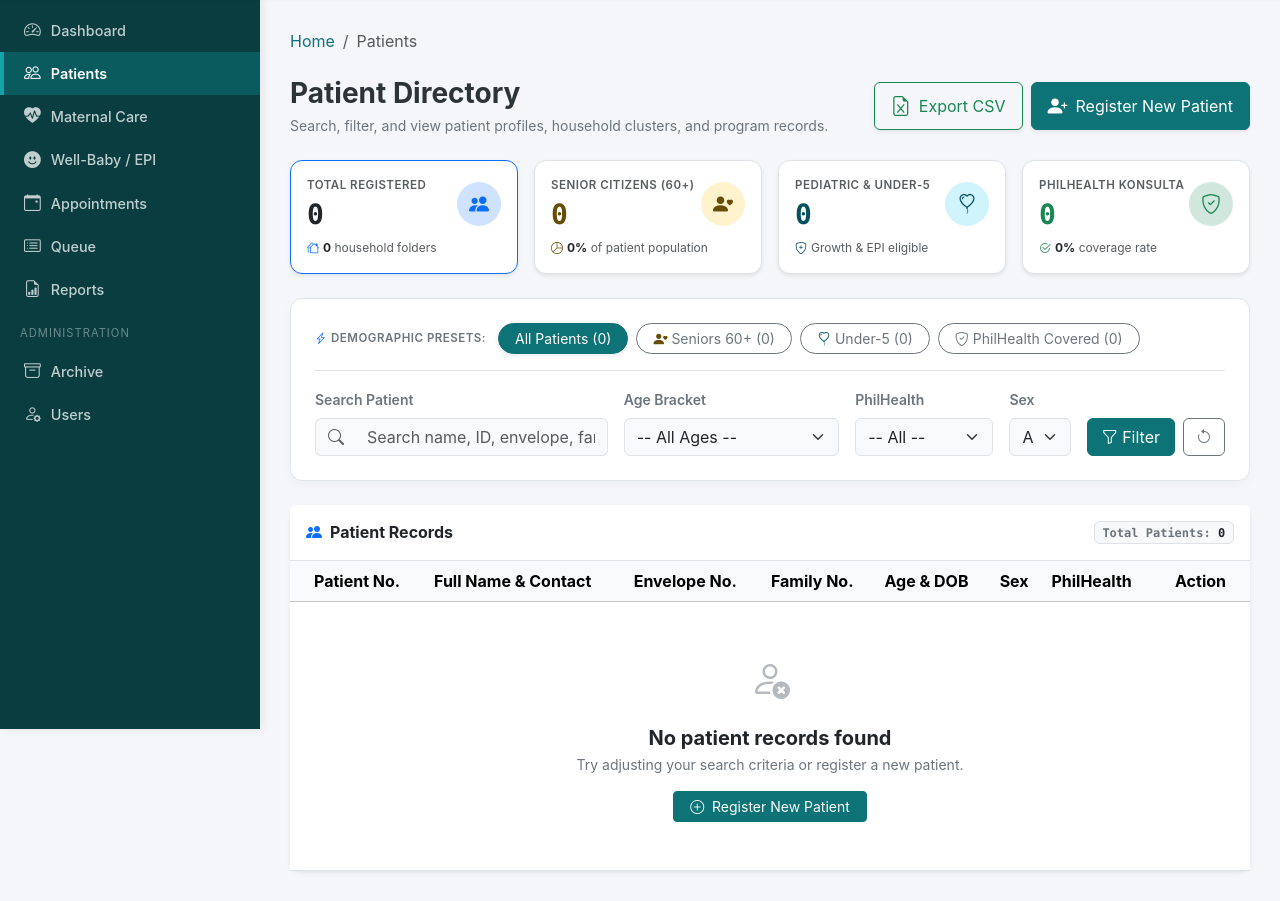
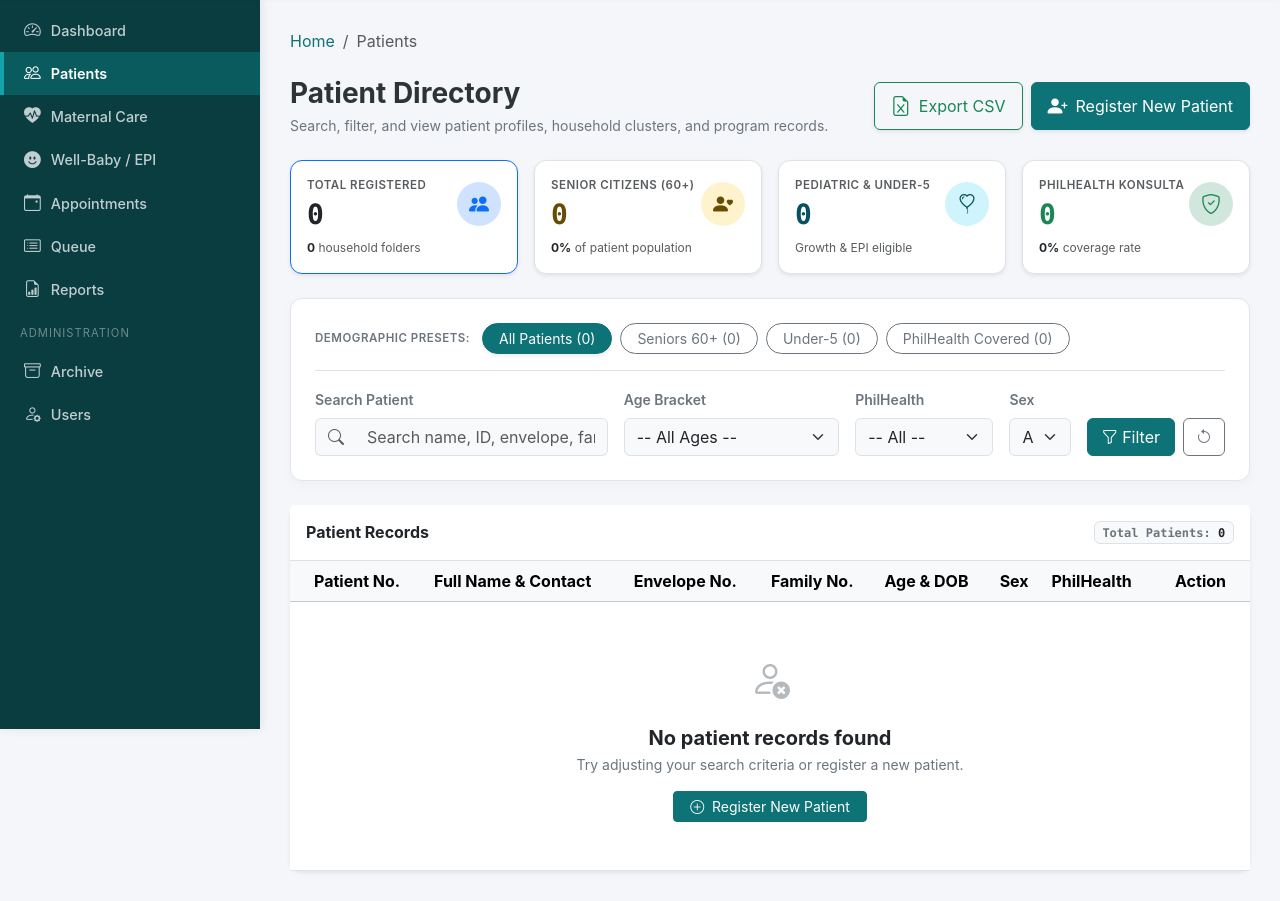
Before and after one commit to Renzo365/sinalhan-hc-system, a PHP site: page /sinalhan-hc-system/patients in a window 1280 px wide. Shown: the part 71-972 px from the top of the page. Run offline with PHP 8.4, Linux system fonts and the light colour scheme; a user stored in the database is signed in; data that the repository does not hold is empty.

Commit message:
refactor: Simplify UI elements and remove unnecessary icons in dashboard and patients views

```diff
--- a/app/Views/patients/index.php
+++ b/app/Views/patients/index.php
@@ -50,9 +50,8 @@ $isAllActive = empty($filters['age_group']) && empty($filters['phic_status']) &&
                             <i class="bi bi-people-fill fs-5"></i>
                         </div>
                     </div>
-                    <div class="small text-muted mt-2 d-flex align-items-center gap-1" style="font-size: 0.75rem;">
-                        <i class="bi bi-houses text-primary"></i>
-                        <span><strong class="text-dark"><?= number_format($households) ?></strong> household folders</span>
+                    <div class="small text-muted mt-2" style="font-size: 0.75rem;">
+                        <strong class="text-dark"><?= number_format($households) ?></strong> household folders
                     </div>
                 </div>
             </div>
@@ -75,9 +74,8 @@ $isAllActive = empty($filters['age_group']) && empty($filters['phic_status']) &&
                             <i class="bi bi-person-heart fs-5"></i>
                         </div>
                     </div>
-                    <div class="small text-muted mt-2 d-flex align-items-center gap-1" style="font-size: 0.75rem;">
-                        <i class="bi bi-pie-chart text-warning-emphasis"></i>
-                        <span><strong class="text-dark"><?= $seniorPct ?>%</strong> of patient population</span>
+                    <div class="small text-muted mt-2" style="font-size: 0.75rem;">
+                        <strong class="text-dark"><?= $seniorPct ?>%</strong> of patient population
                     </div>
                 </div>
             </div>
@@ -100,9 +98,8 @@ $isAllActive = empty($filters['age_group']) && empty($filters['phic_status']) &&
                             <i class="bi bi-balloon-heart fs-5"></i>
                         </div>
                     </div>
-                    <div class="small text-muted mt-2 d-flex align-items-center gap-1" style="font-size: 0.75rem;">
-                        <i class="bi bi-shield-plus text-info-emphasis"></i>
-                        <span>Growth & EPI eligible</span>
+                    <div class="small text-muted mt-2" style="font-size: 0.75rem;">
+                        Growth & EPI eligible
                     </div>
                 </div>
             </div>
@@ -125,9 +122,8 @@ $isAllActive = empty($filters['age_group']) && empty($filters['phic_status']) &&
                             <i class="bi bi-shield-check fs-5"></i>
                         </div>
                     </div>
-                    <div class="small text-muted mt-2 d-flex align-items-center gap-1" style="font-size: 0.75rem;">
-                        <i class="bi bi-check2-circle text-success"></i>
-                        <span><strong class="text-dark"><?= $phicPct ?>%</strong> coverage rate</span>
+                    <div class="small text-muted mt-2" style="font-size: 0.75rem;">
+                        <strong class="text-dark"><?= $phicPct ?>%</strong> coverage rate
                     </div>
                 </div>
             </div>
@@ -141,19 +137,19 @@ $isAllActive = empty($filters['age_group']) && empty($filters['phic_status']) &&
         <!-- Quick Demographic Preset Filter Chips -->
         <div class="d-flex flex-wrap align-items-center gap-2 mb-3 pb-3 border-bottom">
             <span class="text-secondary small fw-semibold text-uppercase me-1" style="font-size: 0.72rem; letter-spacing: 0.5px;">
-                <i class="bi bi-lightning-charge me-1 text-primary"></i>Demographic Presets:
+                Demographic Presets:
             </span>
             <a href="<?= url('/patients') ?>" class="btn btn-sm <?= $isAllActive ? 'btn-primary text-white shadow-sm' : 'btn-outline-secondary' ?> rounded-pill px-3 py-1">
                 All Patients (<?= number_format($totalPatients) ?>)
             </a>
             <a href="<?= url('/patients?age_group=senior') ?>" class="btn btn-sm <?= ($filters['age_group'] ?? '') === 'senior' ? 'btn-warning text-dark shadow-sm fw-semibold' : 'btn-outline-secondary' ?> rounded-pill px-3 py-1">
-                <i class="bi bi-person-heart me-1 text-warning-emphasis"></i>Seniors 60+ (<?= number_format($seniorPatients) ?>)
+                Seniors 60+ (<?= number_format($seniorPatients) ?>)
             </a>
             <a href="<?= url('/patients?age_group=under5') ?>" class="btn btn-sm <?= ($filters['age_group'] ?? '') === 'under5' ? 'btn-info text-dark shadow-sm fw-semibold' : 'btn-outline-secondary' ?> rounded-pill px-3 py-1">
-                <i class="bi bi-balloon-heart me-1 text-info-emphasis"></i>Under-5 (<?= number_format($under5Patients) ?>)
+                Under-5 (<?= number_format($under5Patients) ?>)
             </a>
             <a href="<?= url('/patients?phic_status=covered') ?>" class="btn btn-sm <?= ($filters['phic_status'] ?? '') === 'covered' ? 'btn-success text-white shadow-sm fw-semibold' : 'btn-outline-secondary' ?> rounded-pill px-3 py-1">
-                <i class="bi bi-shield-check me-1"></i>PhilHealth Covered (<?= number_format($phicCovered) ?>)
+                PhilHealth Covered (<?= number_format($phicCovered) ?>)
             </a>
         </div>
 
@@ -226,7 +222,7 @@ $isAllActive = empty($filters['age_group']) && empty($filters['phic_status']) &&
 <div class="card card-premium shadow-sm border-0">
     <div class="card-header bg-white py-3 border-bottom d-flex justify-content-between align-items-center">
         <h3 class="card-title h6 mb-0 fw-bold text-dark">
-            <i class="bi bi-people-fill text-primary me-2"></i>Patient Records
+            Patient Records
         </h3>
         <span class="badge bg-light text-secondary border px-2.5 py-1.5 font-monospace">
             Total Patients: <strong class="text-dark"><?= count($patients) ?></strong>
@@ -356,8 +352,8 @@ $isAllActive = empty($filters['age_group']) && empty($filters['phic_status']) &&
                                 </td>
                                 <td class="pe-4 text-end">
                                     <div class="d-inline-flex align-items-center gap-1">
-                                        <a href="<?= url('/patients/' . $p['id']) ?>" class="btn btn-sm btn-outline-primary d-inline-flex align-items-center" title="Open Patient Workstation">
-                                            <i class="bi bi-eye me-1"></i> View
+                                        <a href="<?= url('/patients/' . $p['id']) ?>" class="btn btn-sm btn-outline-primary" title="Open Patient Workstation">
+                                            View
                                         </a>
                                         <div class="dropdown d-inline-block">
                                             <button class="btn btn-sm btn-outline-secondary px-2 dropdown-toggle" type="button" data-bs-toggle="dropdown" aria-expanded="false" title="Intake shortcuts & options">
--- a/scratch/test_dashboard_phase4.php
+++ b/scratch/test_dashboard_phase4.php
@@ -45,7 +45,7 @@ $tests = [
     'Encounter view chart action present' => strpos($output, 'View Chart') !== false,
     'No badged patient IDs in encounters' => !preg_match('/<span[^>]*class="[^"]*badge[^"]*"[^>]*>\s*P-\d{4}-\d+\s*<\/span>/', $output),
     'De-badged monospace patient IDs present' => preg_match('/class="font-monospace[^"]*"[^>]*>\s*P-\d{4}-\d+/i', $output),
-    'Clinician attribution displayed' => strpos($output, 'bi-person-badge') !== false,
+    'Clinician attribution displayed' => strpos($output, 'fw-medium text-dark small') !== false || strpos($output, 'Health Center Staff') !== false,
     'Maternal Delivery Radar still intact' => strpos($output, 'Maternal Delivery Radar') !== false,
     'Child Health EPI widget still intact' => strpos($output, 'Child Health &amp; Immunization (EPI)') !== false,
     // Header should not contain action buttons
```
Also changed, not shown: app/Views/dashboard.php (+21 -37 lines).
